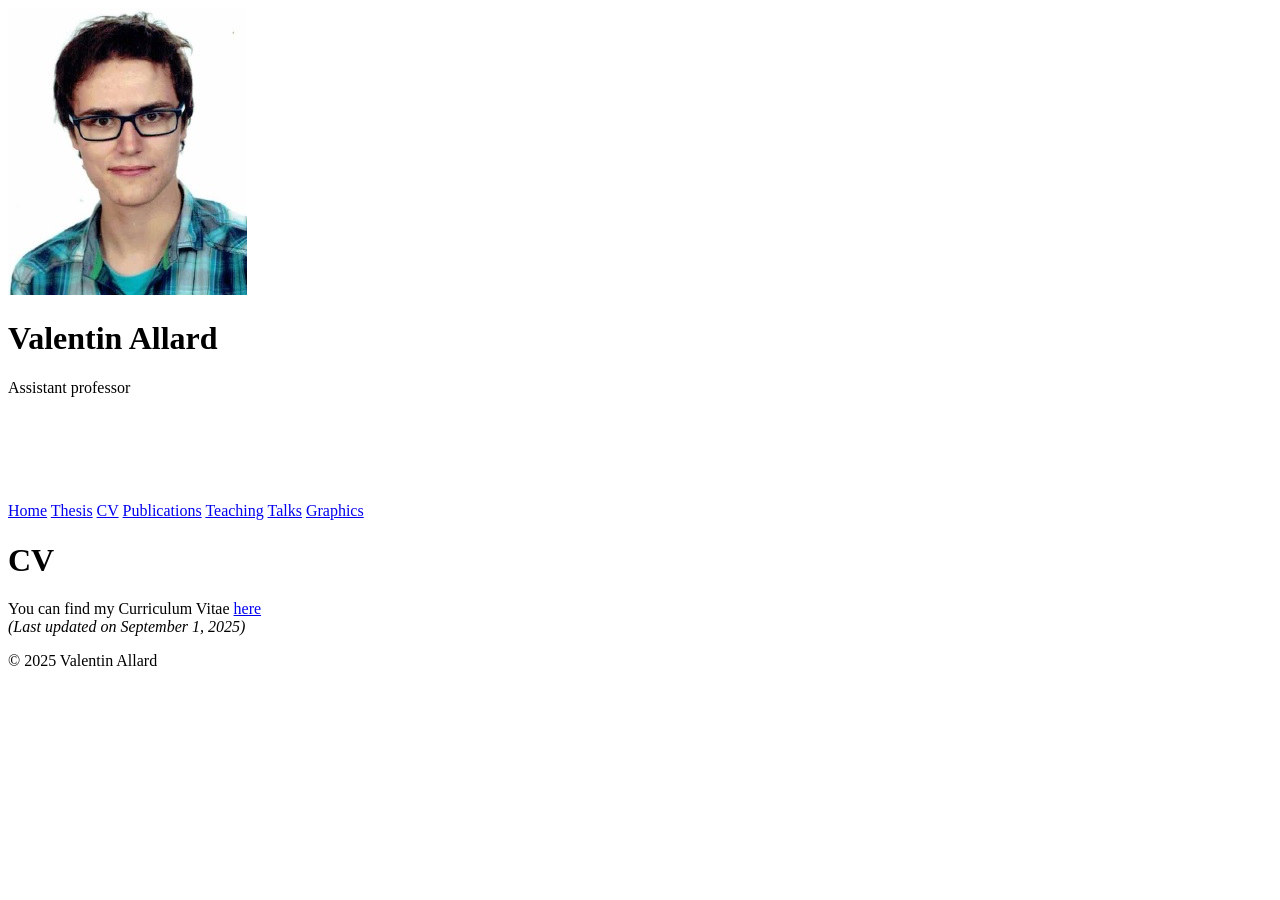
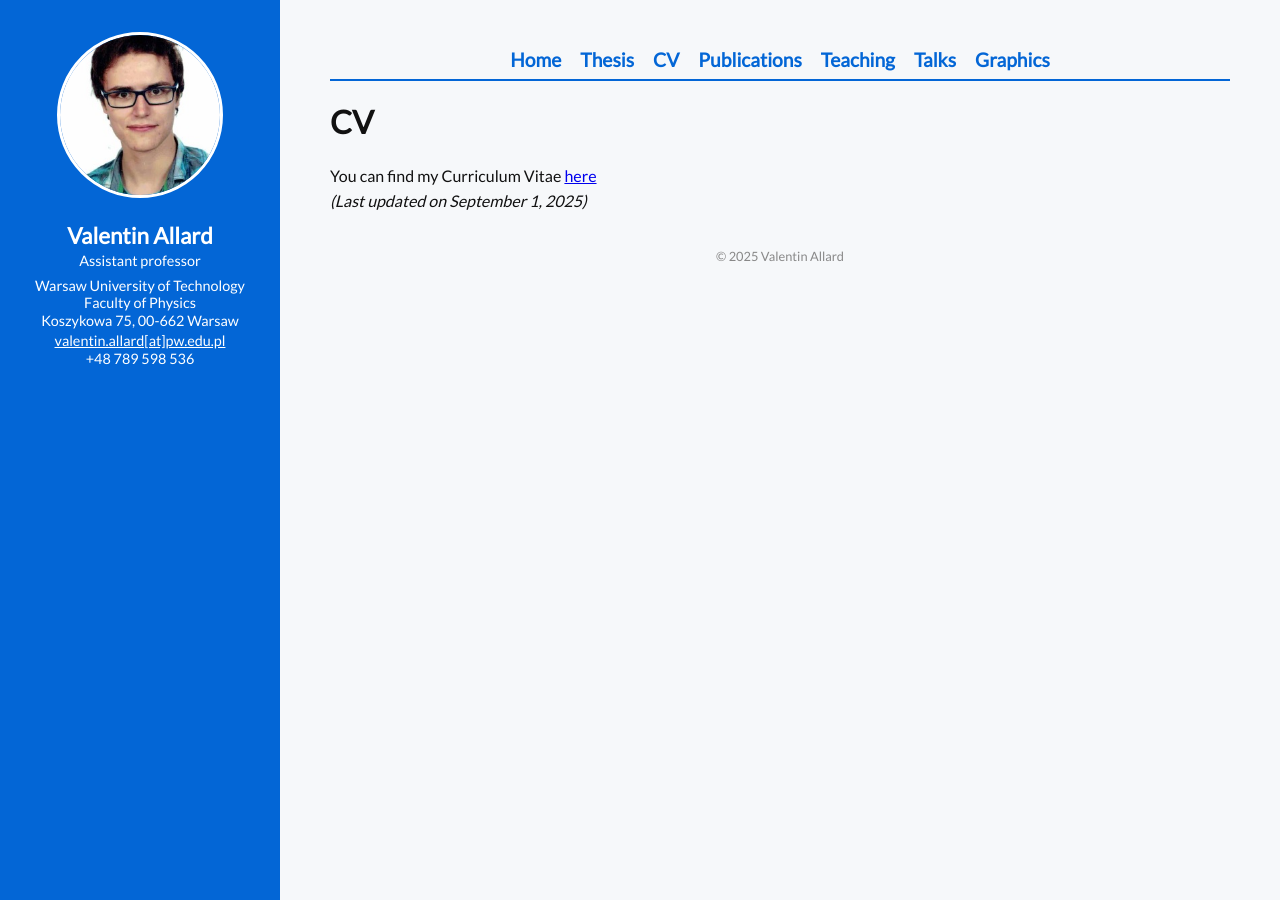
Before and after one commit to V-allard/V-allard.github.io, a Jekyll site: the page built from pages/cv/index.html, in a window 1280 px wide. Built offline with Jekyll 4.4.1, drawn with Linux system fonts in a browser that asks for light colours.

Commit message:
Update default.html

```diff
--- a/_layouts/default.html
+++ b/_layouts/default.html
@@ -1,16 +1,146 @@
 <!DOCTYPE html>
 <html lang="en">
 <head>
-  <meta charset="UTF-8">
+  <meta charset="UTF-8" />
   <meta name="viewport" content="width=device-width, initial-scale=1.0"/>
+  <!-- <title>Valentin Allard</title> -->
   <title>{{ page.title }} - Valentin Allard</title>
 
-  <!-- Style (copie depuis ton index.html) -->
+  <!-- Cayman font -->
   <link href="https://fonts.googleapis.com/css2?family=Lato&display=swap" rel="stylesheet" />
+
+  <!-- Style -->
   <style>
-    /* Tout ton CSS ici (body, sidebar, navbar, footer, etc.) */
+    body {
+      margin: 0;
+      padding: 0;
+      display: flex;
+      min-height: 100vh;
+      background-color: #f6f8fa;
+      color: #111;
+      font-family: "Lato", sans-serif;
+    }
+
+    .sidebar {
+      width: 280px;
+      background-color: #0366d6;
+      padding: 2rem 1rem;
+      box-sizing: border-box;
+      display: flex;
+      flex-direction: column;
+      align-items: center;
+      color: white;
+    }
+
+    .sidebar img {
+      width: 160px;
+      height: 160px;
+      border-radius: 50%;
+      object-fit: cover;
+      margin-bottom: 1rem;
+      border: 3px solid white;
+    }
+
+    .sidebar h1 {
+      margin: 0.5rem 0 0.2rem;
+      font-size: 1.4rem;
+      text-align: center;
+    }
+
+    .sidebar p {
+      font-size: 0.9rem;
+      margin: 0.2rem 0;
+      text-align: center;
+    }
+
+    .main-content {
+      flex-grow: 1;
+      padding: 2rem;
+      max-width: 900px;
+      margin: 0 auto;
+    }
+
+    .navbar {
+      margin: 1rem 0 2rem;
+      text-align: center;
+
+      border-bottom: 2px solid #0366d6; /* Ligne bleue sous la navbar */
+      padding-bottom: 0.5rem;            /* Un peu d’espace sous le texte */
+      margin-bottom: 1rem;               /* Sépare la navbar du contenu suivant */
+    }
+
+    .navbar a {
+      color: #0366d6;
+      text-decoration: none;
+      margin: 0 0.5rem;
+      font-weight: bold;
+      font-size: 1.2rem;  /* augmentation de la taille */
+
+    }
+
+    .navbar a:hover {
+      text-decoration: underline;
+    }
+
+    footer {
+      text-align: center;
+      margin-top: 2rem;
+      color: #555;
+    }
+
+    .main-content p {
+    line-height: 1.6;
+    }
+
+    .navbar a.active {
+    border-bottom: 2px solid #0366d6;
+    }
+
+    .sidebar img:hover {
+    transform: scale(1.03);
+    transition: transform 0.2s ease;
+    }
+
+    footer p {
+    font-size: 0.8rem;
+    color: #888;
+    }
+
+
+    @media (max-width: 768px) {
+      body {
+        flex-direction: column;
+      }
+
+      .sidebar {
+        width: 100%;
+        flex-direction: row;
+        justify-content: center;
+        gap: 1.5rem;
+        padding: 1rem;
+        text-align: left;
+      }
+
+      .sidebar img {
+        width: 80px;
+        height: 80px;
+      }
+
+      .sidebar h1, .sidebar p {
+        text-align: left;
+      }
+
+      .main-content {
+        padding: 1rem;
+      }
+
+      .navbar a {
+        font-size: 1.1rem;
+      }
+    }
   </style>
 </head>
+
 <body>
   <div class="sidebar">
     <img src="/assets/images/PhotoCV.png" alt="Valentin Allard">
```
